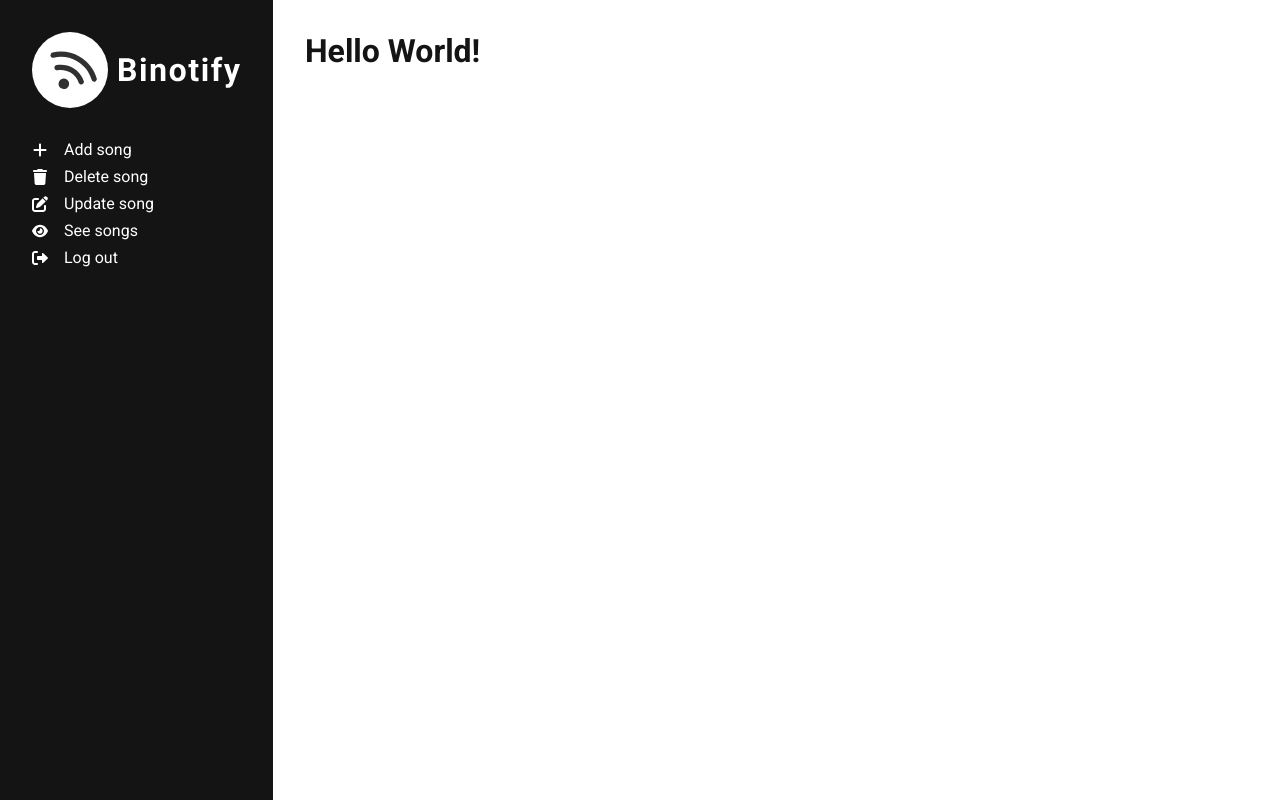
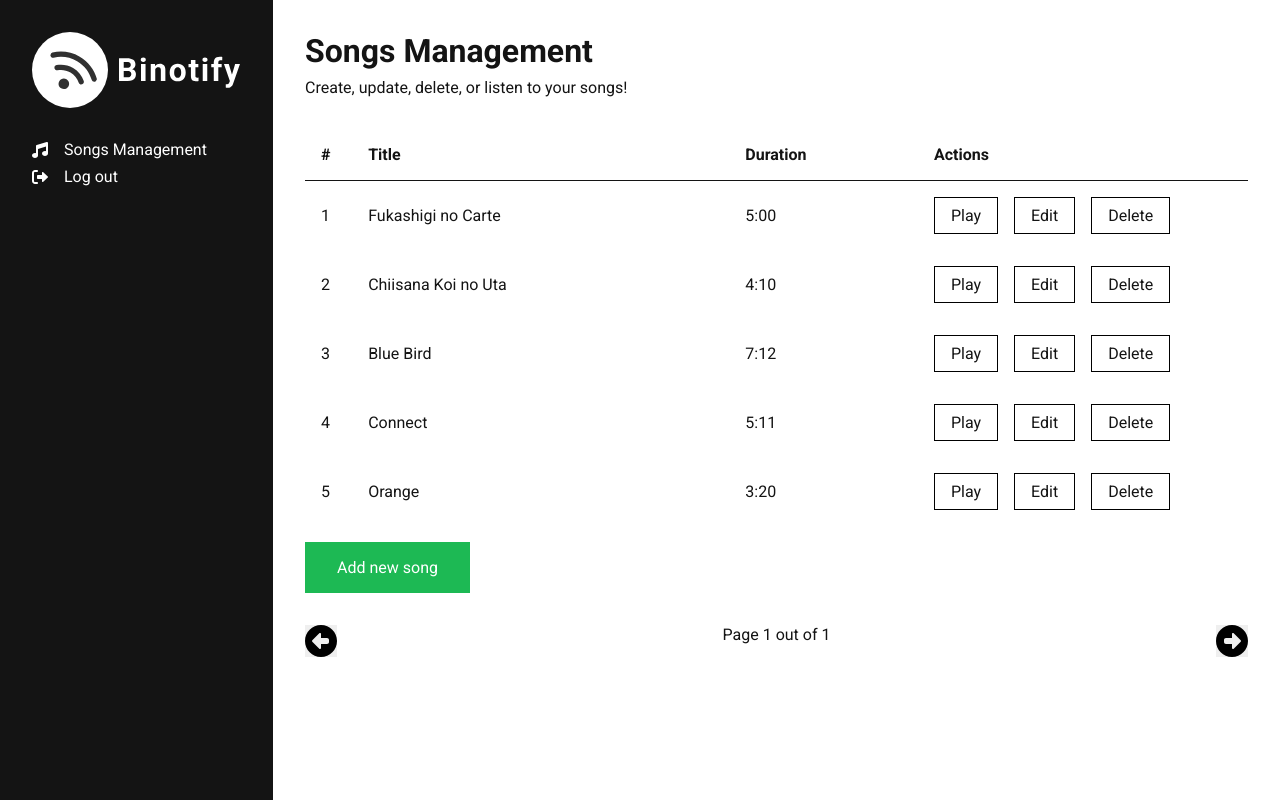
Before and after one commit to rayhankinan/wbd-2-binotify-premium-app, a React (Vite) app: page / in a window 1280 px wide. Built offline with nearby package versions, Linux system fonts and the light colour scheme.

Commit message:
Feat: Add songs management page

```diff
--- a/src/components/AuthForm/FormButton.module.css
+++ b/src/components/AuthForm/FormButton.module.css
@@ -1,5 +1,6 @@
 .formButton {
     padding: 0.5rem 1rem;
+    font-size: 1rem;
     background: var(--darkgreen);
     color: var(--white);
 }
--- /dev/null
+++ b/src/components/SongsManagement/AddSongModal.module.css
@@ -0,0 +1,64 @@
+.modalOverlay {
+  position: fixed;
+  top: 0;
+  left: 0;
+  width: 100%;
+  height: 100%;
+  background: rgba(0, 0, 0, 0.75);
+  transition: all 0.3s linear;
+  z-index: 999;
+}
+
+.modalContainer {
+  position: fixed;
+  width: 80%;
+  background: var(--white);
+  top: 50%;
+  left: 50%;
+  transform: translate(-50%, -50%);
+  padding: 2rem;
+}
+
+.addSongForm {
+  margin-top: 1rem;
+  display: flex;
+  flex-direction: column;
+  gap: 1rem;
+}
+
+.formGroup {
+  display: flex;
+  flex-direction: column;
+  gap: 0.25rem;
+}
+
+.formGroup input[type="text"], .formGroup input[type="file"] {
+  padding: 0.5rem 1rem;
+  font-size: 1rem;
+}
+
+.formButtons {
+  display: flex;
+  gap: 2rem;
+}
+
+.formButtons button {
+  padding: 1rem 2rem;
+  transition: all 0.3s linear;
+  font-size: 1rem;
+}
+
+.formButtons button:hover {
+  transform: scale(1.05);
+}
+
+.formButtons button:nth-child(1) {
+  background: var(--darkgreen);
+  color: white;
+}
+
+.formButtons button:nth-child(2) {
+  background: none;
+  border: 1px solid var(--darkgreen);
+  color: var(--darkgreen);
+}
--- /dev/null
+++ b/src/components/SongsManagement/AddSongModal.tsx
@@ -0,0 +1,42 @@
+import styles from "./AddSongModal.module.css";
+
+const AddSongModal = ({
+  isModalOpen,
+  setIsModalOpen,
+}: {
+  isModalOpen: boolean;
+  setIsModalOpen: React.Dispatch<React.SetStateAction<boolean>>;
+}) => {
+  return (
+    <div
+      className={styles.modalOverlay}
+      style={
+        !isModalOpen
+          ? {
+              transform: "scale(0)"
+            }
+          : {}
+      }
+    >
+      <div className={styles.modalContainer}>
+        <h1>Add new song</h1>
+        <form
+          className={styles.addSongForm}
+          onSubmit={(e) => e.preventDefault()}
+        >
+          <div className={styles.formGroup}>
+            <label htmlFor="title">Song title</label>
+            <input type="text" placeholder="Fukashigi no Carte" />
+          </div>
+          <input type="file" name="file" id="file" />
+          <div className={styles.formButtons}>
+            <button onClick={() => setIsModalOpen(false)}>Add song</button>
+            <button onClick={() => setIsModalOpen(false)}>Cancel</button>
+          </div>
+        </form>
+      </div>
+    </div>
+  );
+};
+
+export default AddSongModal;
--- /dev/null
+++ b/src/components/SongsManagement/SingleSong.tsx
@@ -0,0 +1,54 @@
+import styles from "./SongsManagement.module.css";
+import { formatSeconds } from "../../utils/formatSeconds";
+import { useState } from "react";
+
+interface ISong {
+  index: number;
+  title: string;
+  duration: number;
+}
+
+const SingleSong = ({ index, title, duration }: ISong) => {
+  const [isEditing, setIsEditing] = useState<boolean>(false);
+  const [songTitle, setSongTitle] = useState<string>(title);
+
+  return (
+    <tr className={styles.songRow}>
+      <td>
+        <p>{index}</p>
+      </td>
+      <td>
+        {!isEditing && title}
+        {isEditing && (
+          <input
+            type="text"
+            value={songTitle}
+            onChange={(e) => {
+              setSongTitle(e.currentTarget.value);
+            }}
+          />
+        )}
+      </td>
+      <td>
+        <p>{formatSeconds(duration)}</p>
+      </td>
+      <td>
+        {!isEditing && (
+          <>
+            <button>Play</button>
+            <button onClick={() => setIsEditing(true)}>Edit</button>
+            <button>Delete</button>
+          </>
+        )}
+        {isEditing && (
+          <>
+            <button>Upload</button>
+            <button onClick={() => setIsEditing(false)}>Save</button>
+          </>
+        )}
+      </td>
+    </tr>
+  );
+};
+
+export default SingleSong;
--- /dev/null
+++ b/src/components/SongsManagement/SongsManagement.module.css
@@ -0,0 +1,100 @@
+.songsManagementContainer header p {
+    margin-top: 0.5rem;
+}
+
+.songsTable {
+    margin-top: 2rem;
+}
+
+.songsTable table {
+    width: 100%;
+    border-spacing: 0;
+    border-collapse: collapse;
+}
+
+.songsTable th {
+    border-bottom: 1px solid var(--black);
+}
+
+.songsTable td, .songsTable th {
+    text-align: left;
+    padding: 1rem 1rem;
+    margin: 0;
+}
+
+.songsTable td:nth-child(1) {
+    width: 5%;
+}
+
+.songsTable td:nth-child(2) {
+    width: 40%;
+}
+
+.songsTable td:nth-child(2) input {
+    padding: 0.5rem 1rem;
+    font-size: 1rem;
+    width: 100%;
+}
+
+.songsTable td:nth-child(3) {
+    width: 20%;
+}
+
+.songsTable td:nth-child(4) {
+    display: flex;
+    gap: 1rem;
+    width: 25%;
+}
+
+.songsTable button, .songsTable button:focus {
+    padding: 0.5rem 1rem;
+    background: none;
+    border: 1px solid black;
+    font-size: 1rem;
+    transition: all 0.3s linear;
+}
+
+.songsTable button:hover {
+    background: var(--black);
+    color: var(--white);
+}
+
+.songsTable .songRow {
+    transition: all 0.3s linear;
+}
+
+.songsTable .songRow:hover {
+    background: rgba(0, 0, 0, 10%);
+}
+
+.newSongContainer {
+    margin-top: 1rem;
+}
+
+.newSongContainer button {
+    background: var(--darkgreen);
+    padding: 1rem 2rem;
+    font-size: 1rem;
+    color: white;
+    transition: all 0.3s linear;
+}
+
+.newSongContainer button:hover {
+    opacity: 0.8;
+}
+
+.pagination {
+    display: flex;
+    justify-content: space-between;
+    margin-top: 2rem;
+}
+
+.pagination button {
+    width: 2rem;
+    height: 2rem;
+    transition: all 0.3s linear;
+}
+
+.pagination button:hover {
+    transform: scale(1.2);
+}
--- /dev/null
+++ b/src/components/SongsManagement/SongsManagement.tsx
@@ -0,0 +1,91 @@
+import styles from "./SongsManagement.module.css";
+
+import SingleSong from "./SingleSong";
+import AddSongModal from "./AddSongModal"
+
+import { useState } from "react"
+
+interface ISong {
+  title: string;
+  duration: number;
+}
+
+const dummySongs: ISong[] = [
+  {
+    title: "Fukashigi no Carte",
+    duration: 300,
+  },
+  {
+    title: "Chiisana Koi no Uta",
+    duration: 250,
+  },
+  {
+    title: "Blue Bird",
+    duration: 432,
+  },
+  {
+    title: "Connect",
+    duration: 311,
+  },
+  {
+    title: "Orange",
+    duration: 200,
+  },
+];
+
+const SongsManagement = () => {
+  const [isModalOpen, setIsModalOpen] = useState<boolean>(false);
+
+  return (
+    <>
+      <AddSongModal isModalOpen={isModalOpen} setIsModalOpen={setIsModalOpen} />
+      <div className={styles.songsManagementContainer}>
+        <header>
+          <h1>Songs Management</h1>
+          <p>Create, update, delete, or listen to your songs!</p>
+        </header>
+        <div className={styles.songsTable}>
+          <table>
+            <thead>
+              <tr>
+                <th>#</th>
+                <th>Title</th>
+                <th>Duration</th>
+                <th>Actions</th>
+              </tr>
+            </thead>
+            <tbody>
+              {dummySongs.map((song, idx) => {
+                return (
+                  <SingleSong
+                    index={idx + 1}
+                    title={song.title}
+                    duration={song.duration}
+                  />
+                );
+              })}
+            </tbody>
+          </table>
+        </div>
+        <div className={styles.newSongContainer}>
+          <button onClick={() => setIsModalOpen(true)}>Add new song</button>
+        </div>
+        <div className={styles.pagination}>
+          <button>
+            <svg xmlns="http://www.w3.org/2000/svg" viewBox="0 0 512 512">
+              <path d="M512 256C512 114.6 397.4 0 256 0S0 114.6 0 256S114.6 512 256 512s256-114.6 256-256zM116.7 244.7l112-112c4.6-4.6 11.5-5.9 17.4-3.5s9.9 8.3 9.9 14.8l0 64 96 0c17.7 0 32 14.3 32 32l0 32c0 17.7-14.3 32-32 32l-96 0 0 64c0 6.5-3.9 12.3-9.9 14.8s-12.9 1.1-17.4-3.5l-112-112c-6.2-6.2-6.2-16.4 0-22.6z" />
+            </svg>
+          </button>
+          <p>Page 1 out of 1</p>
+          <button>
+            <svg xmlns="http://www.w3.org/2000/svg" viewBox="0 0 512 512">
+              <path d="M0 256C0 397.4 114.6 512 256 512s256-114.6 256-256S397.4 0 256 0S0 114.6 0 256zm395.3 11.3l-112 112c-4.6 4.6-11.5 5.9-17.4 3.5s-9.9-8.3-9.9-14.8l0-64-96 0c-17.7 0-32-14.3-32-32l0-32c0-17.7 14.3-32 32-32l96 0 0-64c0-6.5 3.9-12.3 9.9-14.8s12.9-1.1 17.4 3.5l112 112c6.2 6.2 6.2 16.4 0 22.6z" />
+            </svg>
+          </button>
+        </div>
+      </div>
+    </>
+  );
+};
+
+export default SongsManagement;
--- a/src/pages/home/Home.tsx
+++ b/src/pages/home/Home.tsx
@@ -2,6 +2,7 @@ import { ReactNode } from "react";
 import Sidebar from "../../components/Navigation/Sidebar";
 import Navbar from "../../components/Navigation/Navbar";
 import styles from "./Home.module.css";
+import SongsManagement from "../../components/SongsManagement/SongsManagement"
 
 interface ILink {
   icon: ReactNode;
@@ -13,58 +14,13 @@ const singerLinks: ILink[] = [
   {
     icon: (
       <>
-        <svg xmlns="http://www.w3.org/2000/svg" viewBox="0 0 448 512">
-          <path
-            fill="#ffffff"
-            d="M256 80c0-17.7-14.3-32-32-32s-32 14.3-32 32V224H48c-17.7 0-32 14.3-32 32s14.3 32 32 32H192V432c0 17.7 14.3 32 32 32s32-14.3 32-32V288H400c17.7 0 32-14.3 32-32s-14.3-32-32-32H256V80z"
-          />
+        <svg xmlns="http://www.w3.org/2000/svg" viewBox="0 0 512 512">
+          <path fill="#ffffff" d="M499.1 6.3c8.1 6 12.9 15.6 12.9 25.7v72V368c0 44.2-43 80-96 80s-96-35.8-96-80s43-80 96-80c11.2 0 22 1.6 32 4.6V147L192 223.8V432c0 44.2-43 80-96 80s-96-35.8-96-80s43-80 96-80c11.2 0 22 1.6 32 4.6V200 128c0-14.1 9.3-26.6 22.8-30.7l320-96c9.7-2.9 20.2-1.1 28.3 5z" />
         </svg>
       </>
     ),
-    text: "Add song",
-    url: "/song/add",
-  },
-  {
-    icon: (
-      <>
-        <svg xmlns="http://www.w3.org/2000/svg" viewBox="0 0 448 512">
-          <path
-            fill="#ffffff"
-            d="M135.2 17.7L128 32H32C14.3 32 0 46.3 0 64S14.3 96 32 96H416c17.7 0 32-14.3 32-32s-14.3-32-32-32H320l-7.2-14.3C307.4 6.8 296.3 0 284.2 0H163.8c-12.1 0-23.2 6.8-28.6 17.7zM416 128H32L53.2 467c1.6 25.3 22.6 45 47.9 45H346.9c25.3 0 46.3-19.7 47.9-45L416 128z"
-          />
-        </svg>
-      </>
-    ),
-    text: "Delete song",
-    url: "/song/delete",
-  },
-  {
-    icon: (
-      <>
-        <svg xmlns="http://www.w3.org/2000/svg" viewBox="0 0 512 512">
-          <path
-            fill="#ffffff"
-            d="M471.6 21.7c-21.9-21.9-57.3-21.9-79.2 0L362.3 51.7l97.9 97.9 30.1-30.1c21.9-21.9 21.9-57.3 0-79.2L471.6 21.7zm-299.2 220c-6.1 6.1-10.8 13.6-13.5 21.9l-29.6 88.8c-2.9 8.6-.6 18.1 5.8 24.6s15.9 8.7 24.6 5.8l88.8-29.6c8.2-2.8 15.7-7.4 21.9-13.5L437.7 172.3 339.7 74.3 172.4 241.7zM96 64C43 64 0 107 0 160V416c0 53 43 96 96 96H352c53 0 96-43 96-96V320c0-17.7-14.3-32-32-32s-32 14.3-32 32v96c0 17.7-14.3 32-32 32H96c-17.7 0-32-14.3-32-32V160c0-17.7 14.3-32 32-32h96c17.7 0 32-14.3 32-32s-14.3-32-32-32H96z"
-          />
-        </svg>
-      </>
-    ),
-    text: "Update song",
-    url: "/song/update",
-  },
-  {
-    icon: (
-      <>
-        <svg xmlns="http://www.w3.org/2000/svg" viewBox="0 0 576 512">
-          <path
-            fill="#ffffff"
-            d="M288 32c-80.8 0-145.5 36.8-192.6 80.6C48.6 156 17.3 208 2.5 243.7c-3.3 7.9-3.3 16.7 0 24.6C17.3 304 48.6 356 95.4 399.4C142.5 443.2 207.2 480 288 480s145.5-36.8 192.6-80.6c46.8-43.5 78.1-95.4 93-131.1c3.3-7.9 3.3-16.7 0-24.6c-14.9-35.7-46.2-87.7-93-131.1C433.5 68.8 368.8 32 288 32zM432 256c0 79.5-64.5 144-144 144s-144-64.5-144-144s64.5-144 144-144s144 64.5 144 144zM288 192c0 35.3-28.7 64-64 64c-11.5 0-22.3-3-31.6-8.4c-.2 2.8-.4 5.5-.4 8.4c0 53 43 96 96 96s96-43 96-96s-43-96-96-96c-2.8 0-5.6 .1-8.4 .4c5.3 9.3 8.4 20.1 8.4 31.6z"
-          />
-        </svg>
-      </>
-    ),
-    text: "See songs",
-    url: "/song/see",
+    text: "Songs Management",
+    url: "/",
   },
   {
     icon: (
@@ -79,7 +35,7 @@ const singerLinks: ILink[] = [
     ),
     text: "Log out",
     url: "/logout",
-  }
+  },
 ];
 
 const Home = () => {
@@ -90,7 +46,7 @@ const Home = () => {
         <div className={styles.mainContent}>
           <Navbar navbarLinks={singerLinks} />
           <main>
-            <h1>Hello World!</h1>
+            <SongsManagement />
           </main>
         </div>
       </div>
--- a/src/pages/login/Login.tsx
+++ b/src/pages/login/Login.tsx
@@ -56,7 +56,7 @@ const Login = () => {
             errorText="Password cannot be empty!"
           />
           <FormButton
-            text="Register"
+            text="Login"
             onClickFunction={onLogin}
             disabled={!isUsernameValid || !isPasswordValid}
           />
--- /dev/null
+++ b/src/utils/formatSeconds.ts
@@ -0,0 +1,9 @@
+function pad(n: string, width: number, z: string) {
+z = z || '0';
+n = n + '';
+return n.length >= width ? n : new Array(width - n.length + 1).join(z) + n;
+}
+
+export const formatSeconds = (seconds: number) => {
+    return `${Math.floor(seconds / 60)}:${pad((seconds % 60).toString(), 2, '0')}`
+}
```
Also changed, not shown: 1 other file (tests, documents, lock files or other folders).
